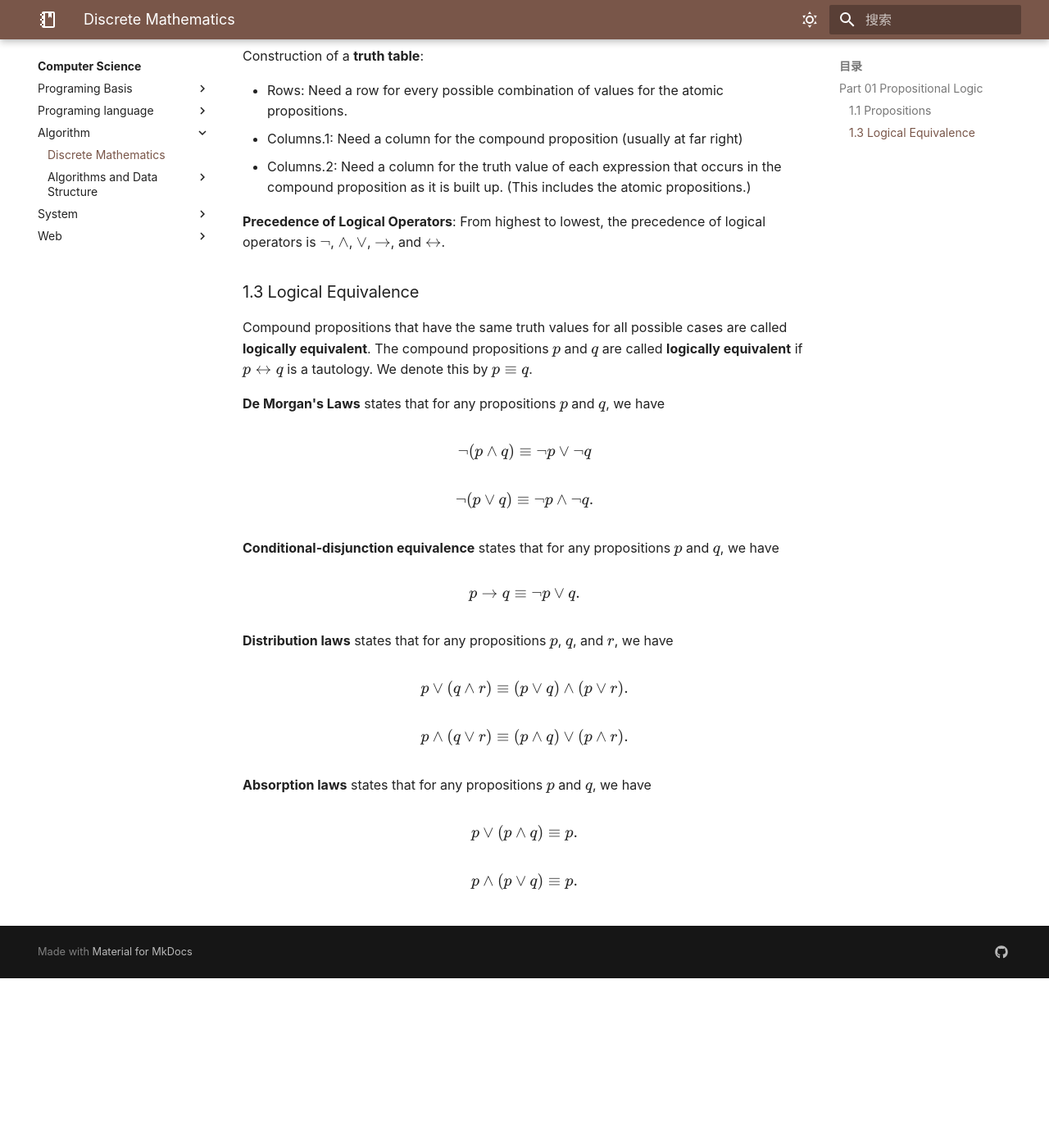
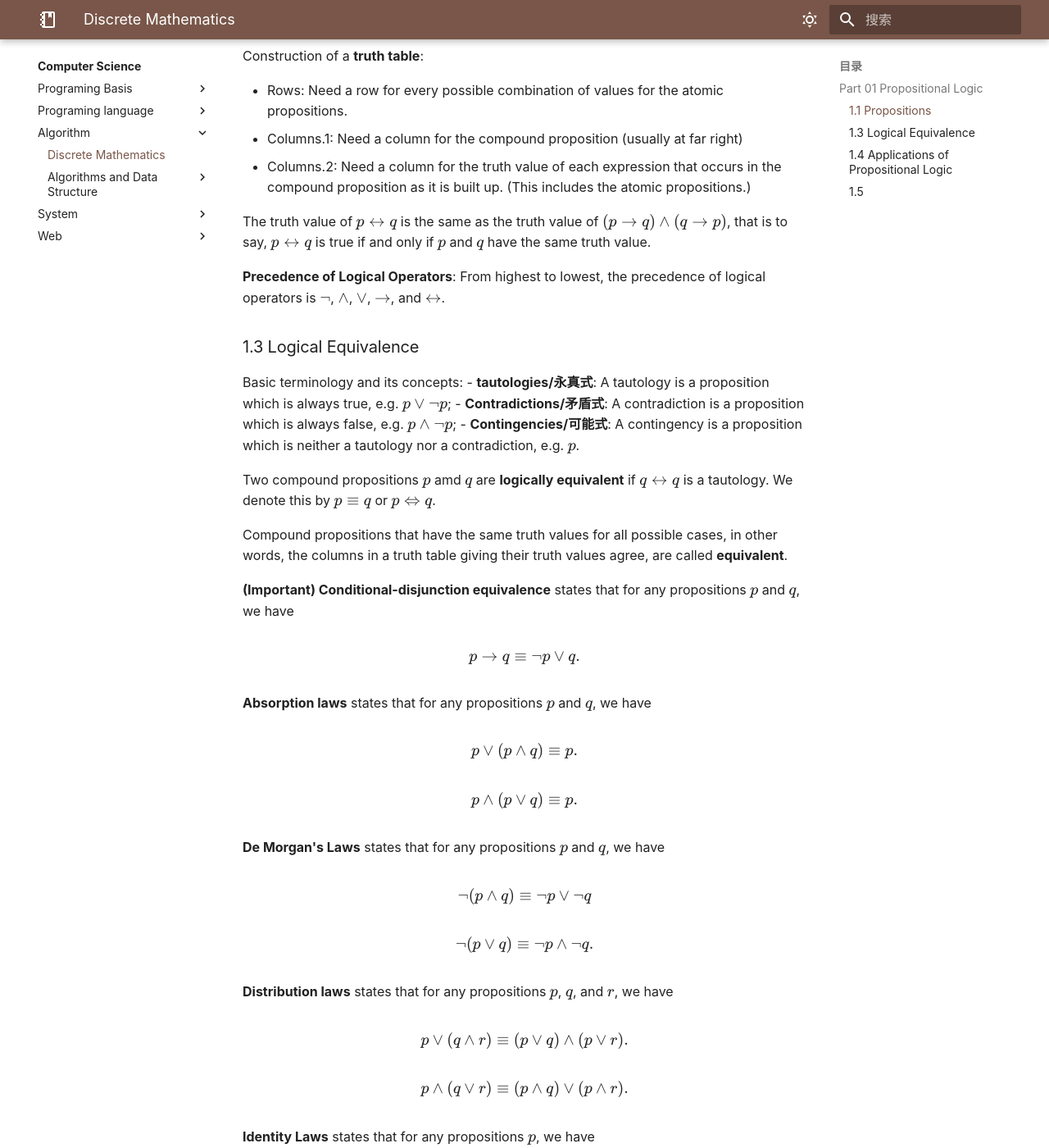
Before and after one commit to V1CeVersaa/V1CeVersaa.github.io, an MkDocs documentation site: the page built from docs/Computer Science/Algorithm/Discrete Mathematics.md, in a window 1280 px wide and 1400 px high, scrolled down 1029 px. Shown: the whole window at 82% size. Built offline with MkDocs 1.6.1 and Material for MkDocs 9.7.7, drawn with Linux system fonts in a browser that asks for light colours; nearby versions of some CDN libraries; some web fonts are replaced; comment, search, counter and statistics services are not loaded; a style sheet for code colours, icons or effects is not loaded; before the commit the page ends 2222 px from its top, so only the background shows below that; some of the changed text lies outside the part shown.

Commit message:
update: 240308 01

```diff
--- a/docs/Computer Science/Algorithm/Discrete Mathematics.md
+++ b/docs/Computer Science/Algorithm/Discrete Mathematics.md
@@ -29,11 +29,30 @@
 - Columns.1: Need a column for the compound proposition (usually at far right)
 - Columns.2: Need a column for the truth value of each expression that occurs in the compound proposition as it is built up. (This includes the atomic propositions.)
 
+The truth value of $p\leftrightarrow q$ is the same as the truth value of $(p\to q)\land (q\to p)$, that is to say, $p\leftrightarrow q$ is true if and only if $p$ and $q$ have the same truth value.
+
 **Precedence of Logical Operators**: From highest to lowest, the precedence of logical operators is $\neg$, $\land$, $\lor$, $\to$, and $\leftrightarrow$.
 
 ### 1.3 Logical Equivalence
 
-Compound propositions that have the same truth values for all possible cases are called **logically equivalent**. The compound propositions $p$ and $q$ are called **logically equivalent** if $p\leftrightarrow q$ is a tautology. We denote this by $p\equiv q$.
+Basic terminology and its concepts:
+- **tautologies/永真式**: A tautology is a proposition which is always true, e.g. $p\lor \neg p$;
+- **Contradictions/矛盾式**: A contradiction is a proposition which is always false, e.g. $p\land \neg p$;
+- **Contingencies/可能式**: A contingency is a proposition which is neither a tautology nor a contradiction, e.g. $p$.
+
+Two compound propositions $p$ amd $q$ are **logically equivalent** if $q\leftrightarrow q$ is a tautology. We denote this by $p\equiv q$ or $p\Leftrightarrow q$.
+
+Compound propositions that have the same truth values for all possible cases, in other words, the columns in a truth table giving their truth values agree, are called **equivalent**.
+
+**(Important) Conditional-disjunction equivalence** states that for any propositions $p$ and $q$, we have
+
+$$p\to q\equiv \neg p\lor q.$$
+
+**Absorption laws** states that for any propositions $p$ and $q$, we have
+
+$$p\lor (p\land q)\equiv p.$$
+
+$$p\land (p\lor q)\equiv p.$$
 
 **De Morgan's Laws** states that for any propositions $p$ and $q$, we have
 
@@ -41,18 +60,66 @@
 
 $$\neg(p\lor q)\equiv \neg p\land \neg q.$$
 
-**Conditional-disjunction equivalence** states that for any propositions $p$ and $q$, we have
-
-$$p\to q\equiv \neg p\lor q.$$
-
 **Distribution laws** states that for any propositions $p$, $q$, and $r$, we have
 
 $$p\lor (q\land r)\equiv (p\lor q)\land (p\lor r).$$
 
 $$p\land (q\lor r)\equiv (p\land q)\lor (p\land r).$$
 
-**Absorption laws** states that for any propositions $p$ and $q$, we have
+**Identity Laws** states that for any propositions $p$, we have
 
-$$p\lor (p\land q)\equiv p.$$
+$$p\land T\equiv p.$$
 
-$$p\land (p\lor q)\equiv p.$$
+$$p\lor F\equiv p.$$
+
+**Domination Laws** states that for any propositions $p$, we have
+
+$$p\lor T\equiv T.$$
+
+$$p\land F\equiv F.$$
+
+**Idempotent Laws** states that for any propositions $p$, we have
+
+$$p\lor p\equiv p.$$
+
+$$p\land p\equiv p.$$
+
+Moreover, **Commutative Laws** and **Associative Laws** are also valid for logical connectives: for any propositions $p$, $q$, and $r$, we have
+
+$$p\lor q\equiv q\lor p.$$
+
+$$p\land q\equiv q\land p.$$
+
+$$(p\lor q)\lor r\equiv p\lor (q\lor r).$$
+
+$$(p\land q)\land r\equiv p\land (q\land r).$$
+
+Involving Conditional and Biconditional statements, we have
+
+$$p\to q\equiv \neg q\lor p.$$
+
+$$p\to q\equiv \neg q\to \neg p.$$
+
+$$(p\to q)\land (p\to r)\equiv p\to (q\land r).$$
+
+$$(p\to q)\lor (p\to r)\equiv p\to (q\lor r).$$
+
+$$(p\to r)\land (q\to r)\equiv (p\lor q)\to r.$$
+
+$$(p\to r)\lor (q\to r)\equiv (p\land q)\to r.$$
+
+$$p\leftrightarrow q\equiv (p\to q)\land (q\to p).$$
+
+$$p\leftrightarrow q\equiv \neg p\leftrightarrow \neg q.$$
+
+$$p\leftrightarrow q\equiv (p\land q)\lor (\neg p\land \neg q).$$
+
+$$\neg(p\leftrightarrow q)\equiv p\leftrightarrow \neg q.$$
+
+The **Dual** of compound proposition that contains only the logic operators $\land$, $\lor$, and $\neg$ the proposition obtained by replacing each $\land$ by $\lor$, each $\lor$ by $\land$, each $T$ by $F$, and each $F$ by $T$. The dual of $S$ is denoted by $S^*$. For example, the dual of $p\lor (q\land \neg r)$ is $\neg p\land (q\lor \neg r)$.
+
+### 1.4 Applications of Propositional Logic
+
+A list of propositions is **consistent** if it is possible to assign truth values to the proposition variables so that each proposition is true.
+
+### 1.5
```
Also changed, not shown: docs/Computer Science/Algorithm/01 Algorithm Analysis.md (line endings or trailing spaces).
